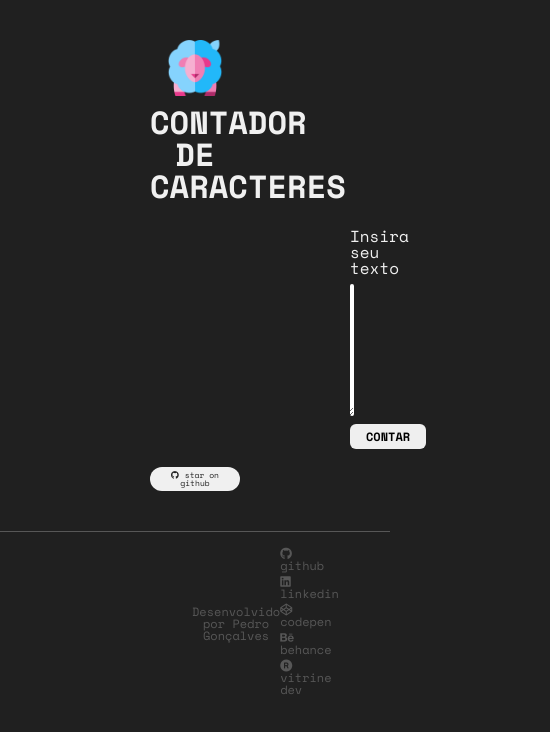
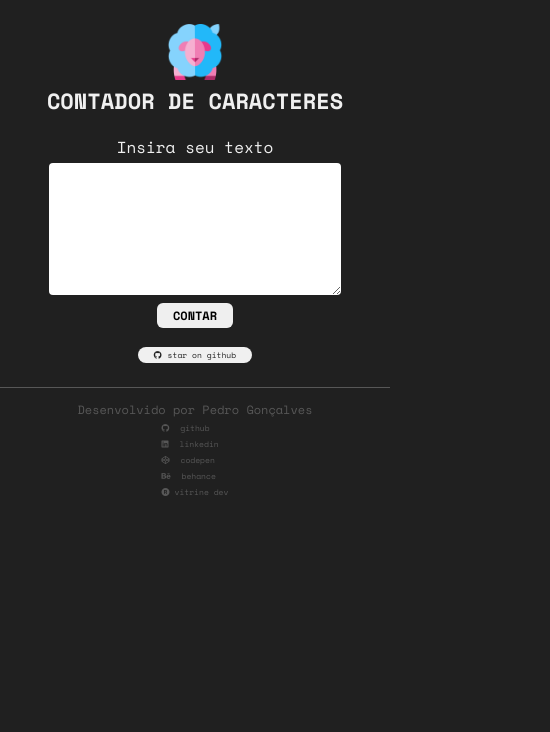
Before and after one commit to pedrofelixg/contadorDeCaracteres, a plain HTML site: page index.html in a window 390 px wide. Shown: the whole page, 550 px wide, since content can reach past the window. Drawn offline with nearby package versions, Linux system fonts and the light colour scheme.

Commit message:
adição do view mobile

```diff
--- /dev/null
+++ b/css/mobile.css
@@ -0,0 +1,28 @@
+@import url(/css/style.css);
+
+@media (min-width:  360px){
+    .page__container{
+        padding: 1.5rem 36px;
+    }
+
+    .page__title{
+        font-size: 22px;
+    }
+
+    .form__control{
+        padding: .18rem .8rem;
+    }
+
+    .rodape{
+        padding: 1rem 2rem;
+        flex-direction: column;
+    }
+
+    .rodape__links a{
+        font-size: 8px;
+    }
+
+    .rodape__links p{
+        margin-top: 8px;
+    }
+}
--- a/index.html
+++ b/index.html
@@ -10,6 +10,7 @@
 
     <link rel="stylesheet" href="/css/reset.css">
     <link rel="stylesheet" href="/css/style.css">
+    <link rel="stylesheet" href="/css/mobile.css">
 
     <link rel="preconnect" href="https://fonts.googleapis.com">
     <link rel="preconnect" href="https://fonts.gstatic.com" crossorigin>
```
